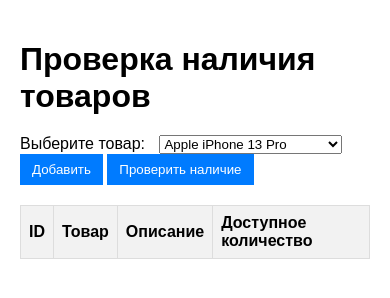
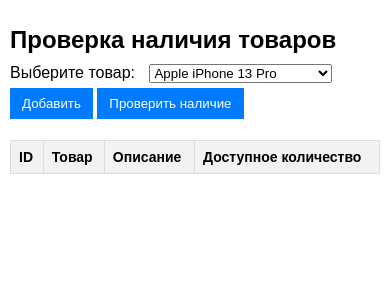
Before and after one commit to DmitryDemidov48/table, a plain HTML site: page index.html in a window 390 px wide. Drawn offline with Linux system fonts and the light colour scheme.

Commit message:
add media

```diff
--- a/styles.css
+++ b/styles.css
@@ -60,3 +60,28 @@
 tr:hover {
     background-color: #ddd;
 }
+
+
+@media only screen and (max-width: 768px) {
+
+    body {
+        padding: 10px;
+    }
+
+    h1 {
+        font-size: 24px;
+        margin-bottom: 10px;
+    }
+
+    form {
+        margin-bottom: 10px;
+    }
+
+    label, select, button {
+        margin-bottom: 5px;
+    }
+
+    table {
+        font-size: 14px;
+    }
+}
```
